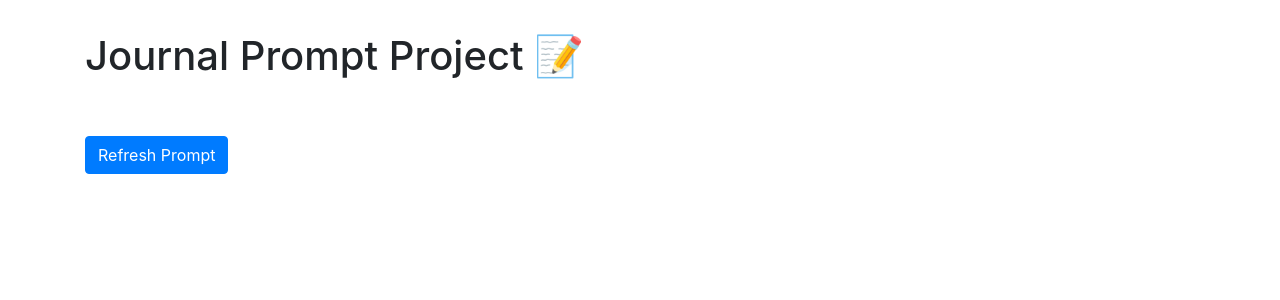
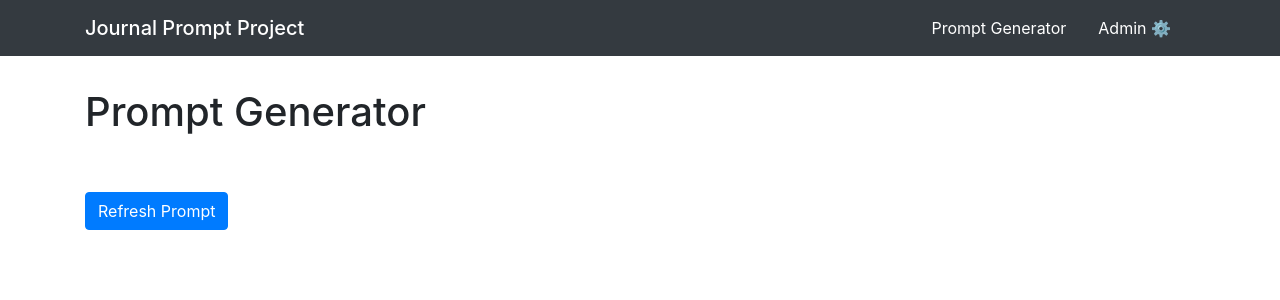
Before and after one commit to zachary-hardin/journal-prompt, a React (Create React App) app in the folder journal-prompt-app/: page / in a window 1280 px wide. Shown: the top 300 px of the page. Built offline with nearby package versions, Linux system fonts and the light colour scheme; no server answers.

Commit message:
Add NavBar template

```diff
--- a/journal-prompt-app/src/App.js
+++ b/journal-prompt-app/src/App.js
@@ -1,6 +1,7 @@
 import './App.css';
 import React, { useState, useEffect } from 'react';
 import { fetchPrompt } from './services/PromptService';
+import NavBar from './NavBar';
 
 function App() {
   const [prompt, setPrompt] = useState('');
@@ -22,8 +23,12 @@ function App() {
   }
 
   return (
+
+    <div>
+      <NavBar />
+
       <div className={'container spacer-2'}>
-      <h1>Journal Prompt Project 📝</h1>
+        <h1>Prompt Generator</h1>
         <div style={{ height: '3rem' }}>
           {promptLoaded()}
         </div>
@@ -34,6 +39,7 @@ function App() {
           onClick={retrievePrompt}
         >Refresh Prompt</button>
       </div>
+    </div>
   );
 }
 
--- /dev/null
+++ b/journal-prompt-app/src/NavBar.js
@@ -0,0 +1,23 @@
+import React from 'react';
+
+function NavBar() {
+  return (
+    <nav className={'navbar sticky-top navbar-expand-lg navbar-dark bg-dark'}>
+      <div className={'container'}>
+        <span className={'navbar-brand mb-0 h1'}>Journal Prompt Project</span>
+        <form className="form-inline my-2 my-lg-0">
+          <ul className="navbar-nav">
+            <li className="nav-item active">
+              <a className={'nav-link mr-sm-3'} href="/">Prompt Generator</a>
+            </li>
+            <li className="nav-item active">
+              <a className={'nav-link mr-sm-3'} href="#">Admin ⚙️</a>
+            </li>
+          </ul>
+        </form>
+      </div>
+    </nav>
+  );
+}
+
+export default NavBar;
```
Lines whose indentation alone changed are shown as unchanged.
